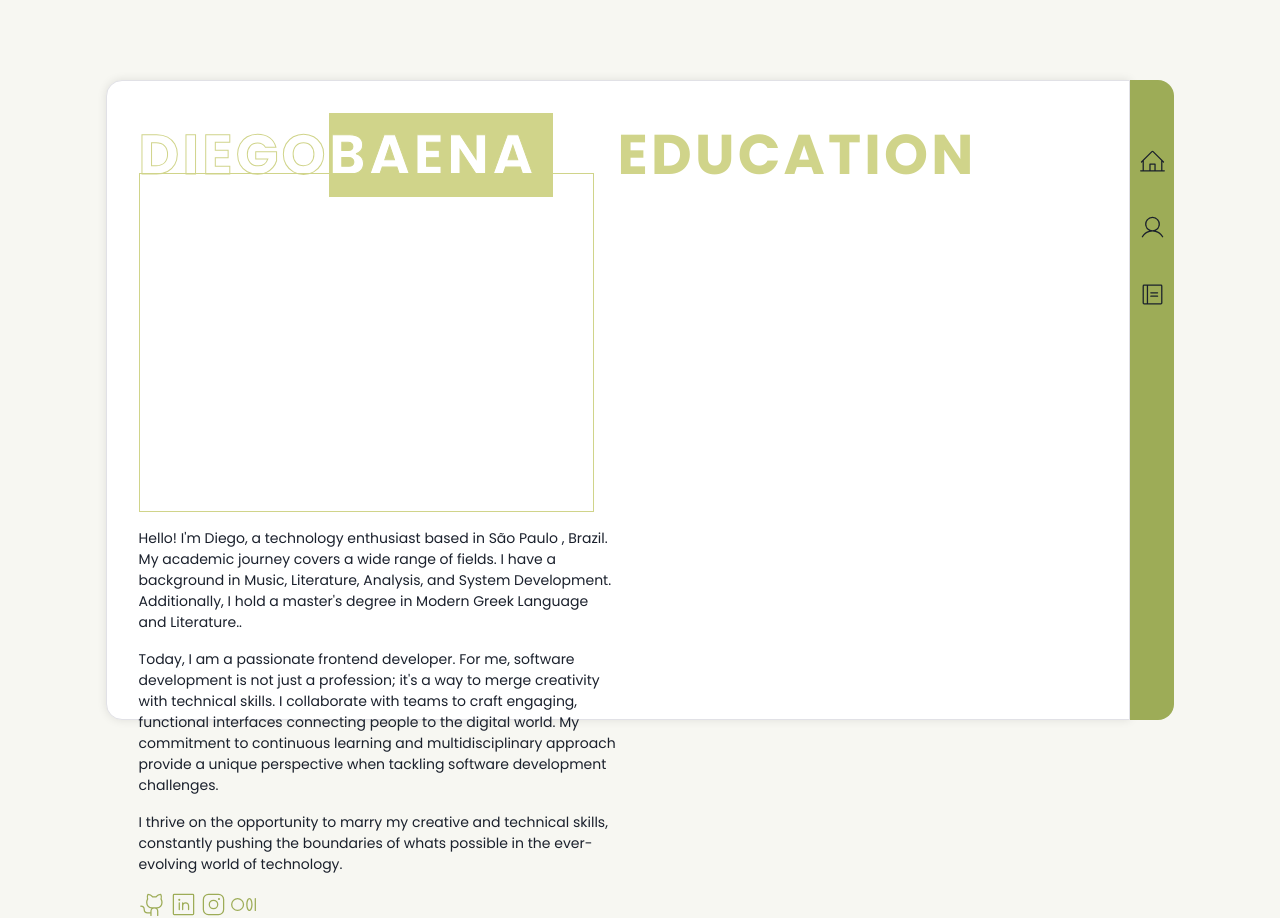
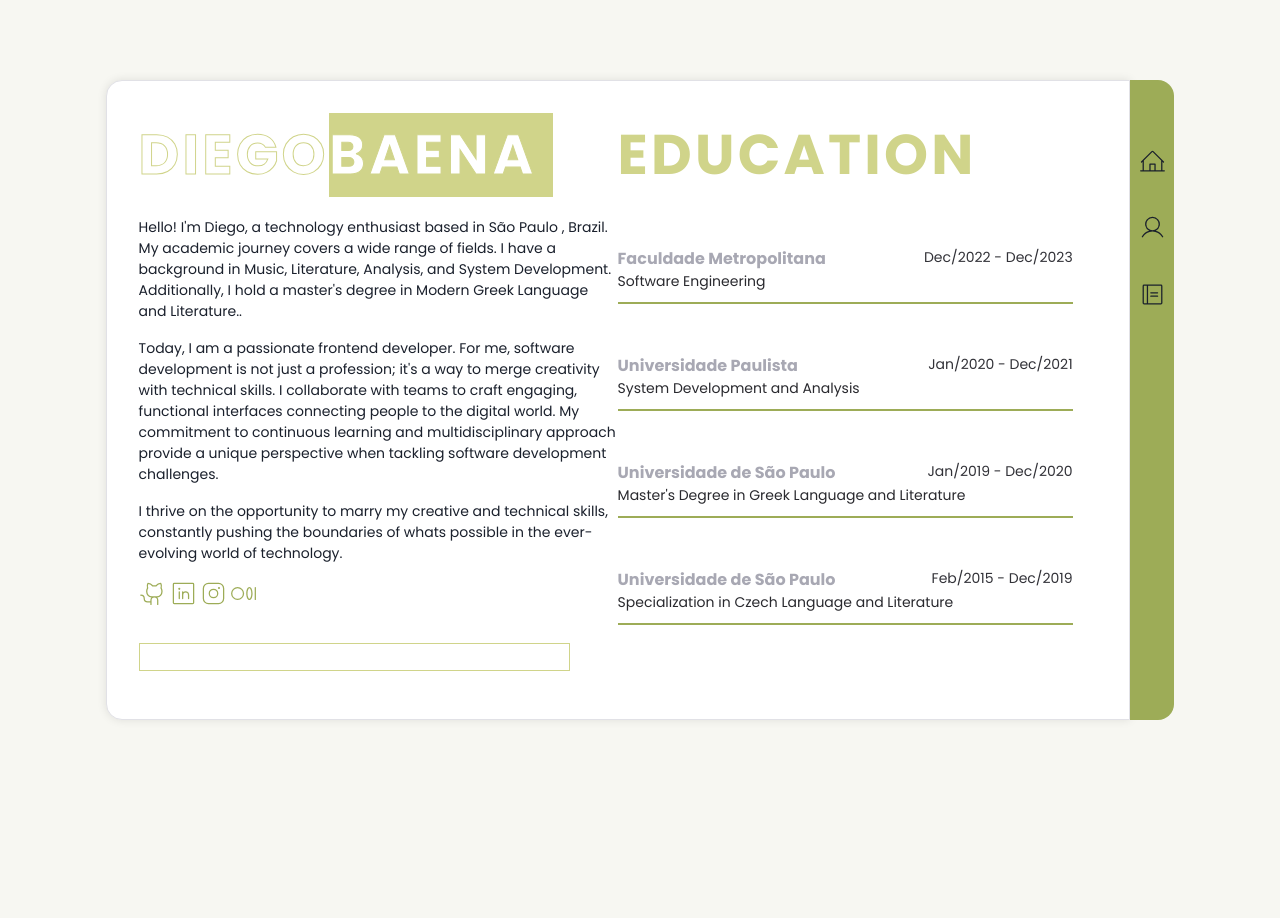
Before and after one commit to diegobaena89/portfolio-web, a Next.js app: page /about in a window 1280 px wide. After the commit the page ends 800 px from the top, so only its background shows below. Built offline with nearby package versions, Linux system fonts and the light colour scheme.

Commit message:
feat: styled education section

```diff
--- /dev/null
+++ b/src/components/educationCard/index.tsx
@@ -0,0 +1,25 @@
+import { Box, Text } from "@chakra-ui/react";
+import { EducationUnitCard } from "./styles";
+
+interface EducationCardProps {
+  institution: string;
+  date: string;
+  course: string;
+}
+
+export default function EducationCard({
+  institution,
+  date,
+  course,
+}: EducationCardProps) {
+  return (
+    <EducationUnitCard>
+      <Box display={"flex"} justifyContent={"space-between"}>
+        <h5>{institution}</h5>
+        <h4>{date}</h4>
+      </Box>
+      <Text className="institution">{course}</Text>
+      <div className="cross" />
+    </EducationUnitCard>
+  );
+}
--- /dev/null
+++ b/src/components/educationCard/styles.ts
@@ -0,0 +1,37 @@
+import { Card } from "@chakra-ui/react";
+import { styled } from "@stitches/react";
+
+export const EducationUnitCard = styled("div", {
+  //   padding: "20px",
+  margin: "50px 0",
+  cursor: "pointer",
+  width: "95%",
+
+  "&:hover": {
+    transform: "scale(1.015)",
+    transition: "all 0.2s ease-in-out",
+  },
+
+  h5: {
+    fontFamily: "Poppins, sans-serif",
+    fontWeight: "bold",
+    color: "$gray500",
+  },
+  h4: {
+    fontFamily: "Poppins, sans-serif",
+    fontSize: "14px",
+    color: "$gray600",
+  },
+  ".institution": {
+    fontFamily: "Poppins, sans-serif",
+    color: "$gray700",
+    fontSize: "14px",
+  },
+
+  ".cross": {
+    backgroundColor: "$lemon700",
+    width: "100%",
+    height: "2px",
+    margin: "10px 0",
+  },
+});
--- /dev/null
+++ b/src/mocks/educationMock.ts
@@ -0,0 +1,26 @@
+export const education = [
+  {
+    id: 1,
+    institution: "Faculdade Metropolitana",
+    date: "Dec/2022 - Dec/2023",
+    course: "Software Engineering",
+  },
+  {
+    id: 2,
+    institution: "Universidade Paulista",
+    date: "Jan/2020 - Dec/2021",
+    course: "System Development and Analysis",
+  },
+  {
+    id: 3,
+    institution: "Universidade de São Paulo",
+    date: "Jan/2019 - Dec/2020",
+    course: "Master's Degree in Greek Language and Literature",
+  },
+  {
+    id: 4,
+    institution: "Universidade de São Paulo",
+    date: "Feb/2015 - Dec/2019",
+    course: "Specialization in Czech Language and Literature",
+  },
+];
--- a/src/pages/about/index.tsx
+++ b/src/pages/about/index.tsx
@@ -7,6 +7,8 @@ import {
   LinkedinLogo,
   MediumLogo,
 } from "@phosphor-icons/react";
+import EducationCard from "@/src/components/educationCard";
+import { education } from "../../mocks/educationMock";
 
 export default function About() {
   const presentation = "I'm Diego, a technology enthusiast based in São Paulo";
@@ -20,8 +22,7 @@ export default function About() {
         <h1>
           diego<strong>baena</strong>
         </h1>
-        <Box marginTop={"-40px"}>
-          <Box className="photo"></Box>
+        <Box margin="20px 0">
           <Text fontSize={14} maxWidth={650} paddingBottom={4}>
             Hello! {presentation} , Brazil. My academic journey covers a wide
             range of fields. I have a background in Music, Literature, Analysis,
@@ -118,9 +119,22 @@ export default function About() {
             </Link>
           </Box>
         </Box>
+        <Box className="photo"></Box>
       </Box>
       <Box className="education">
         <h2>education</h2>
+        <Box>
+          {education.map((item) => (
+            <>
+              <EducationCard
+                key={item.id}
+                institution={item.institution}
+                date={item.date}
+                course={item.course}
+              />
+            </>
+          ))}
+        </Box>
       </Box>
     </AboutContainer>
   );
--- a/src/styles/About.ts
+++ b/src/styles/About.ts
@@ -37,7 +37,7 @@ export const AboutContainer = styled(SectionContainer, {
     },
 
     ".photo": {
-      width: "95%",
+      width: "90%",
       height: "80%",
       border: "1px solid $lemon500",
       margin: "1rem 0",
```
Also changed, not shown: src/components/projectsTabs/index.tsx (+5 -3 lines), src/pages/index.tsx (+7 -1 lines), src/styles/Home.ts (+18 -2 lines), src/assets/me.jpg (added).
